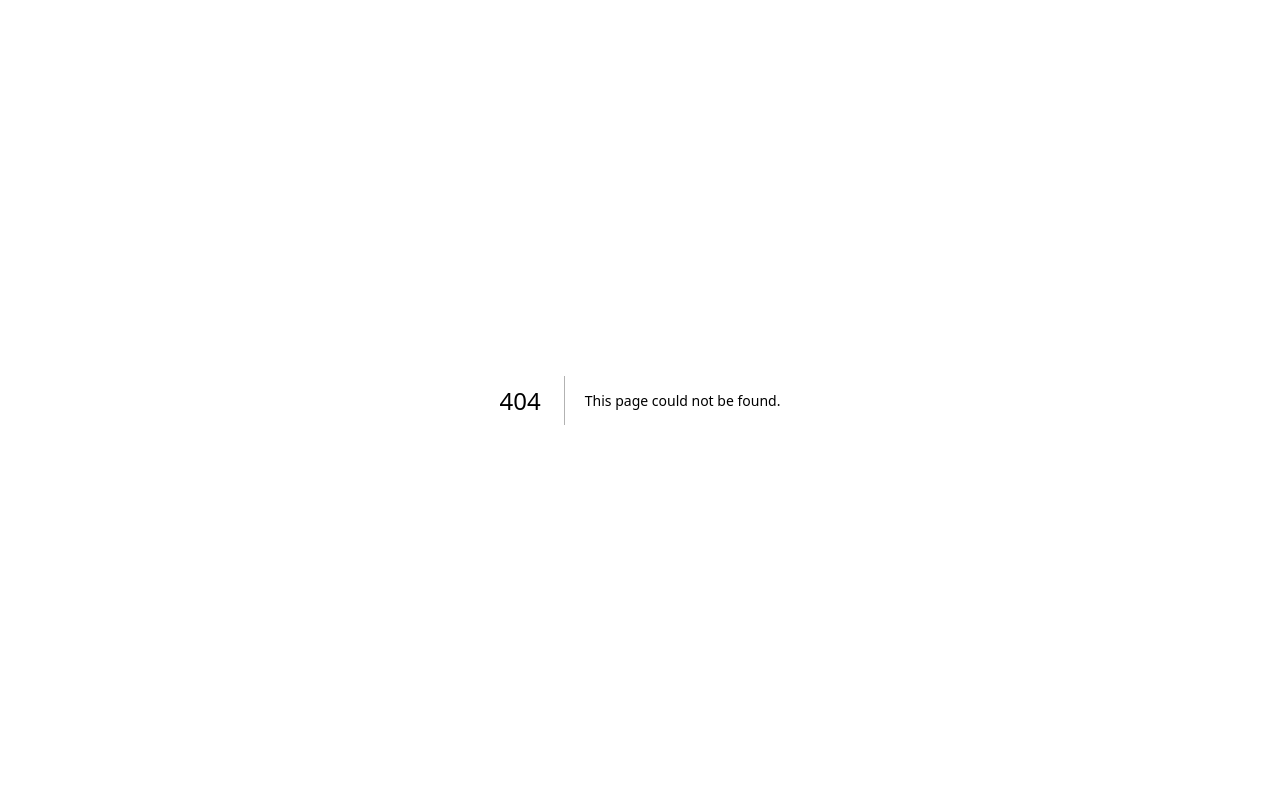
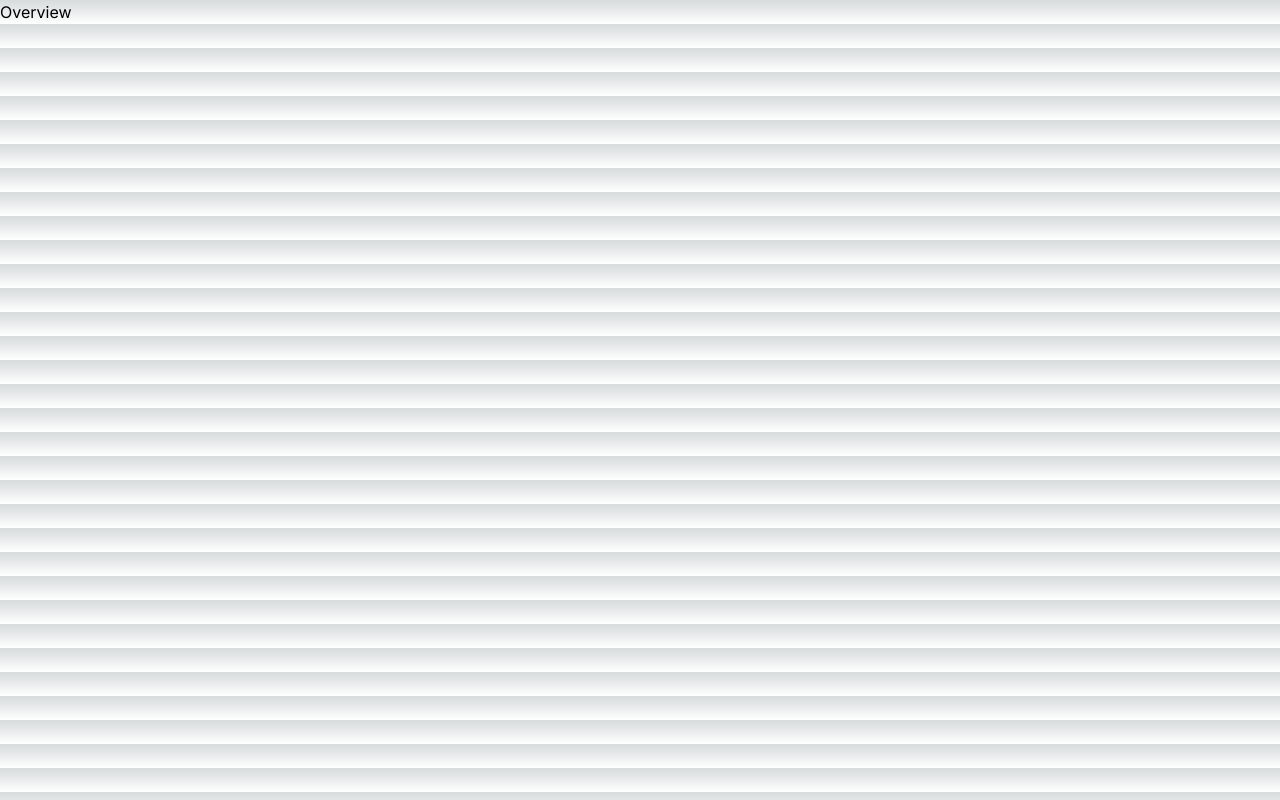
Before and after one commit to sideeq12/weblib, a Next.js app: page /overview in a window 1280 px wide. Before the commit this address had no page. Built offline with nearby package versions, Linux system fonts and the light colour scheme.

Commit message:
overview layout

```diff
--- /dev/null
+++ b/app/overview/page.jsx
@@ -0,0 +1,9 @@
+import React from 'react'
+
+const Overview = () => {
+  return (
+    <div>Overview</div>
+  )
+}
+
+export default Overview
--- a/app/page.tsx
+++ b/app/page.tsx
@@ -40,7 +40,7 @@ export default function Home() {
           <p className='mt-3'>In this digital age, convenience is key. Whether you aspire to become a full-stack developer,
              create innovative software applications, Join us today and embark on a path of endless
              possibilities together</p>
-          <Link href="/" className='bg-rail px-6 py-3 w-fit mt-3 sm:text-sm text-base text-white
+          <Link href="/overview" className='bg-rail px-6 py-3 w-fit mt-3 sm:text-sm text-base text-white
           hover:bg-white hover:text-orange-600 hover:border hover:border-orange-600' >
             Start learning
           </Link>
--- /dev/null
+++ b/components/Maindrop.jsx
@@ -0,0 +1,9 @@
+import React from 'react'
+
+const Maindrop = () => {
+  return (
+    <div>Maindrop</div>
+  )
+}
+
+export default Maindrop
```
